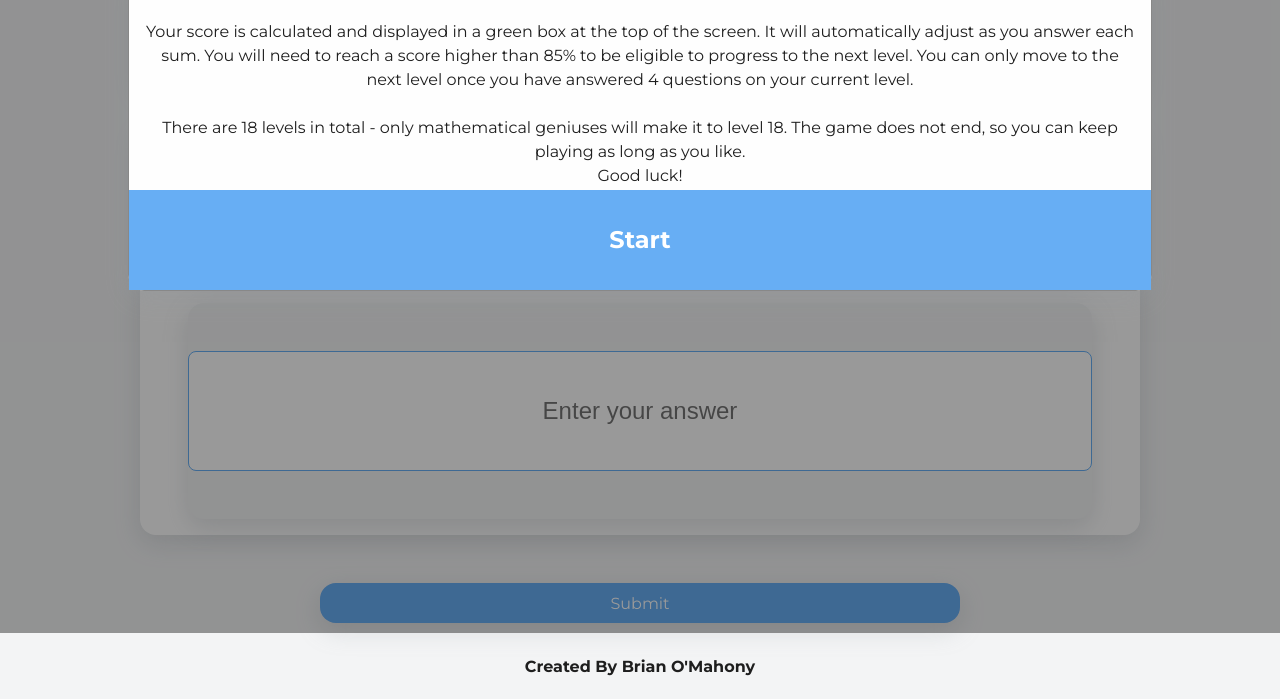
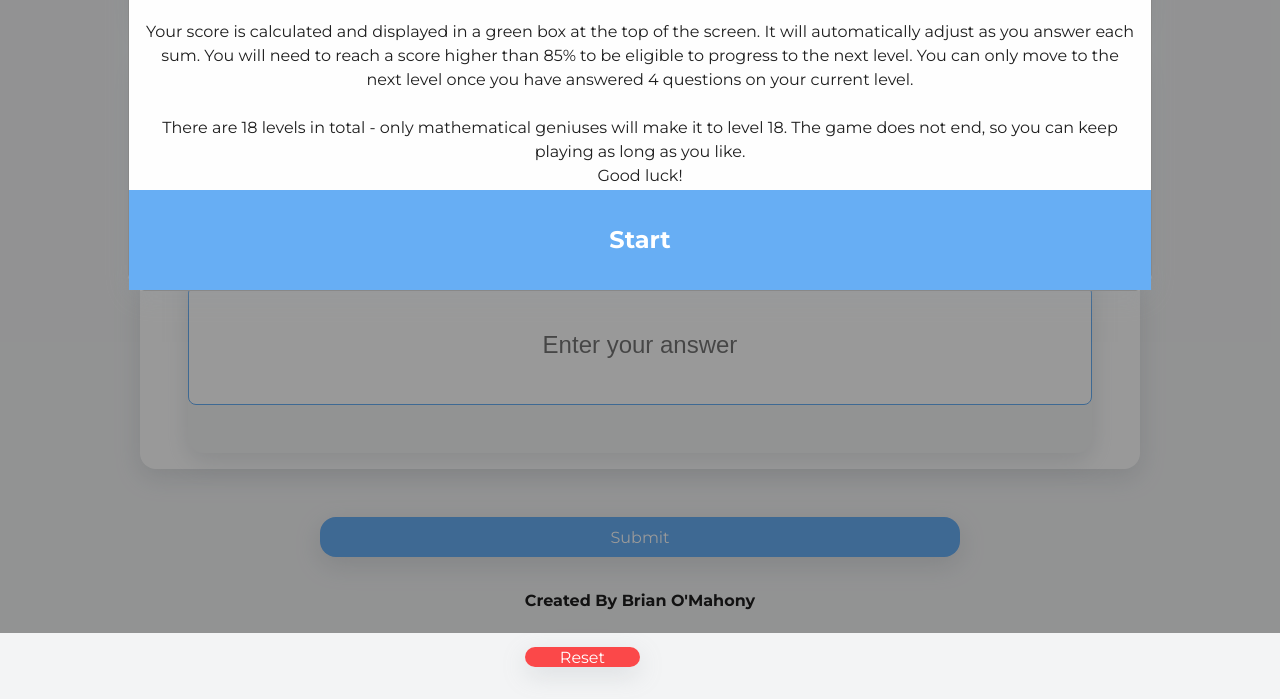
Before and after one commit to BOM-98/mental-maths-project-2, a website with bundled scripts: page index.html in a window 1280 px wide. Shown: the part 167-866 px from the top of the page. Built offline with nearby package versions, Linux system fonts and the light colour scheme.

Commit message:
feat: add reset button

```diff
--- a/assets/css/style.css
+++ b/assets/css/style.css
@@ -24,7 +24,7 @@ html {
 
 body {
   font-family: var(--global-font-family);
-  height: 100vh;
+  height: 100%;
   font-size: 1rem;
   line-height: 1.5;
   color: var(--global-text-color-black);
@@ -41,6 +41,11 @@ main {
   justify-content: center;
   align-items: center;
   width: 100%;
+  height: 100vh;
+}
+
+header{
+  min-height: 10vh;
 }
 
 /* The Modal (background) */
@@ -277,6 +282,22 @@ form {
 footer h2 {
   font-size: 1rem;
   margin-bottom: 2px;
+  display: flex;
+  flex-direction: column;
+  align-items: center;
+  justify-content: center;
+}
+
+#reset{
+  background-color: var(--global-color-warning-red);
+  border: none;
+  min-height: 2.5vh;
+  color: var(--global-color-highlight-white);
+  font-family: var(--global-font-family);
+  font-size: 1rem;
+  width: 50%;
+  align-self: center;
+  margin: 2rem 0;
 }
 
 /* Styling for screens smaller than 1000px wide.
--- a/index.html
+++ b/index.html
@@ -46,7 +46,8 @@
                         4 questions on your current level.
                     </p>
                     <br>
-                    <p>There are 18 levels in total - only mathematical geniuses will make it to level 18. The game does not end, so you can keep playing as long as you like.
+                    <p>There are 18 levels in total - only mathematical geniuses will make it to level 18. The game does
+                        not end, so you can keep playing as long as you like.
                         <br>
                         Good luck!
                     </p>
@@ -98,6 +99,7 @@
         <script type="module" src="assets/js/index.js"></script>
         <footer>
             <h2>Created By Brian O'Mahony</h2>
+            <button id="reset" class="neomorphic">Reset</button>
         </footer>
     </main>
 </body>
```
